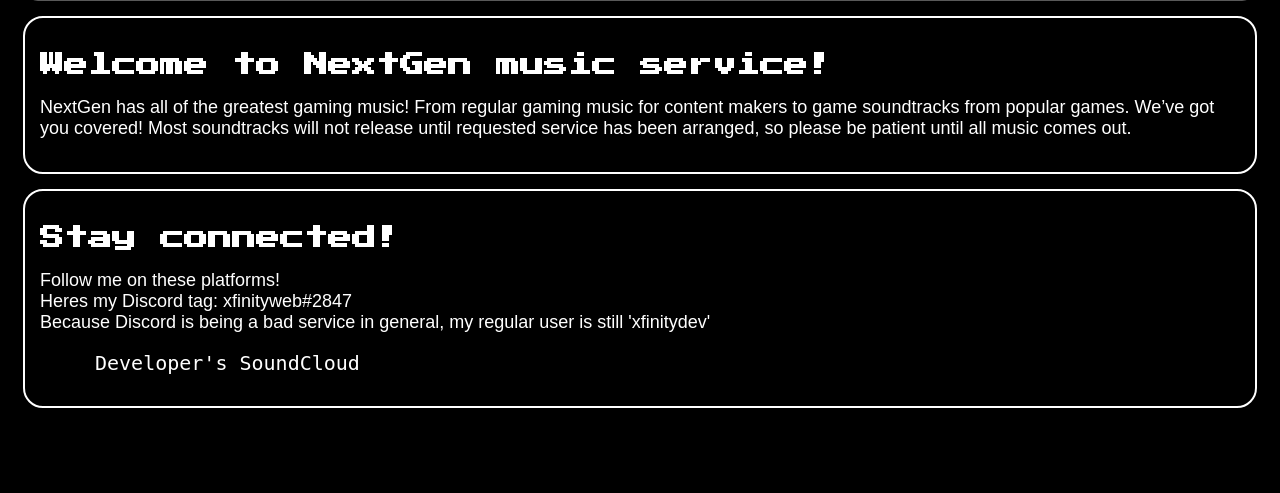
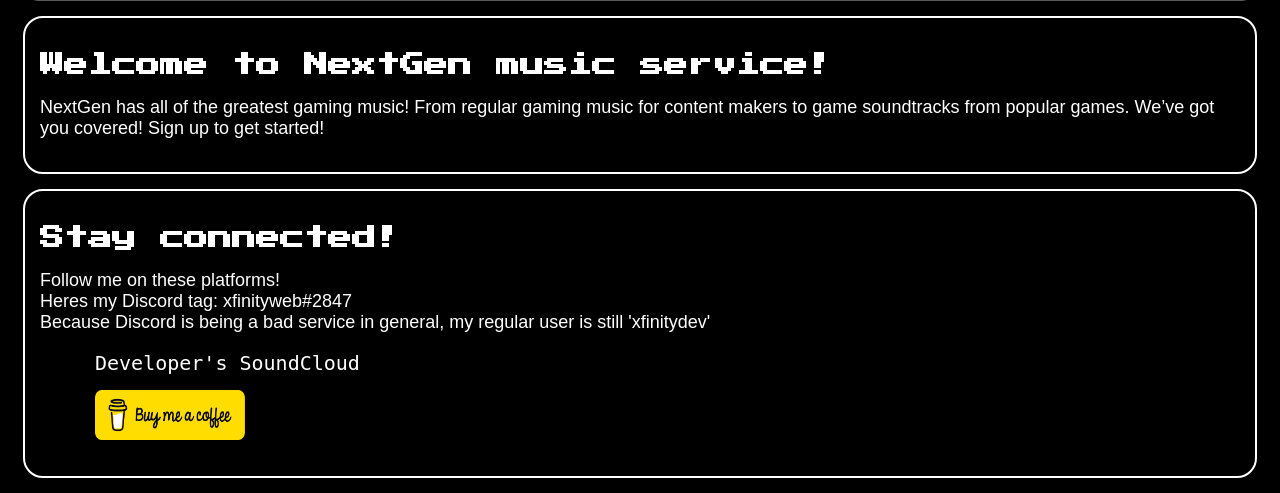
Before and after one commit to xfinitywebdev/nextgenmusic, a PHP site: page / in a window 1280 px wide. Shown: the part 401-894 px from the top of the page. Before the commit the page ends 809 px from the top, so only its background shows below. Run offline with PHP 8.4, Linux system fonts and the light colour scheme.

Commit message:
Committed change...

```diff
--- a/external/main.css
+++ b/external/main.css
@@ -131,3 +131,8 @@
   justify-content: center;
   align-items: center;
 }
+
+#bmac-click-button {
+  width: 150px;
+  height: 50px;
+}
--- a/index.html
+++ b/index.html
@@ -24,8 +24,7 @@
     <h2>Welcome to NextGen music service!</h2>
     <p>
       NextGen has all of the greatest gaming music! From regular gaming music for content makers to game soundtracks
-      from popular games. We’ve got you covered! Most soundtracks will not release until requested service has been
-      arranged, so please be patient until all music comes out.
+      from popular games. We’ve got you covered! Sign up to get started!
     </p>
   </section>
   <section>
@@ -37,6 +36,7 @@
     </p>
     <ul>
       <a href="https://soundcloud.com/xfinitywebdev" target="_blank" id="style-dis-in">Developer's SoundCloud</a>
+      <a href="https://www.buymeacoffee.com/xfinitywebofficial" target="_blank"><img src="external/bmc-button.png" alt="Buy me a coffee" id="bmac-click-button"></a>
     </ul>
   </section>
 </body>
```
Also changed, not shown: external/bmc-button.png (added).
